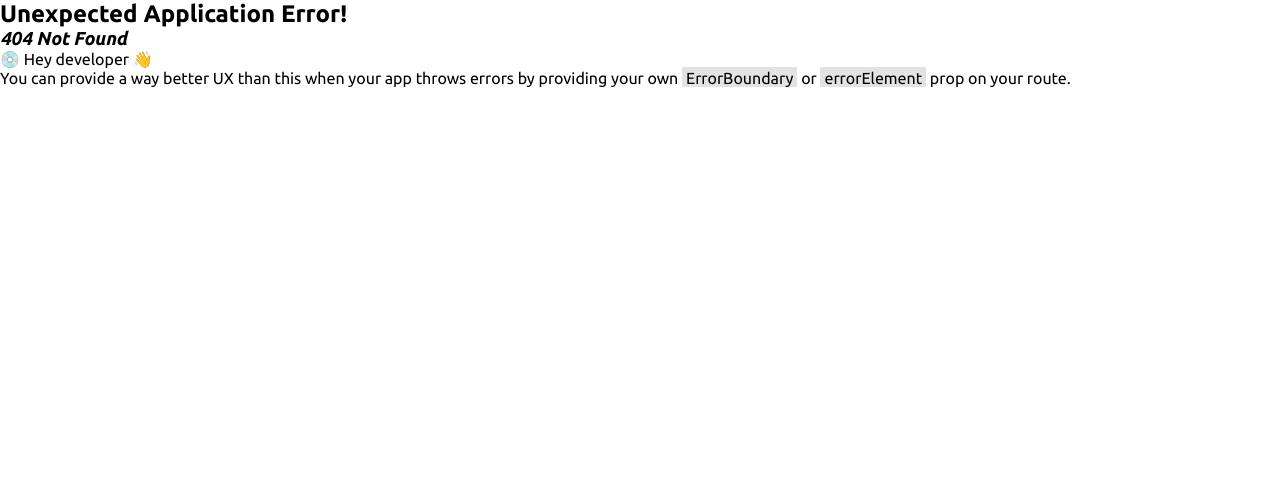
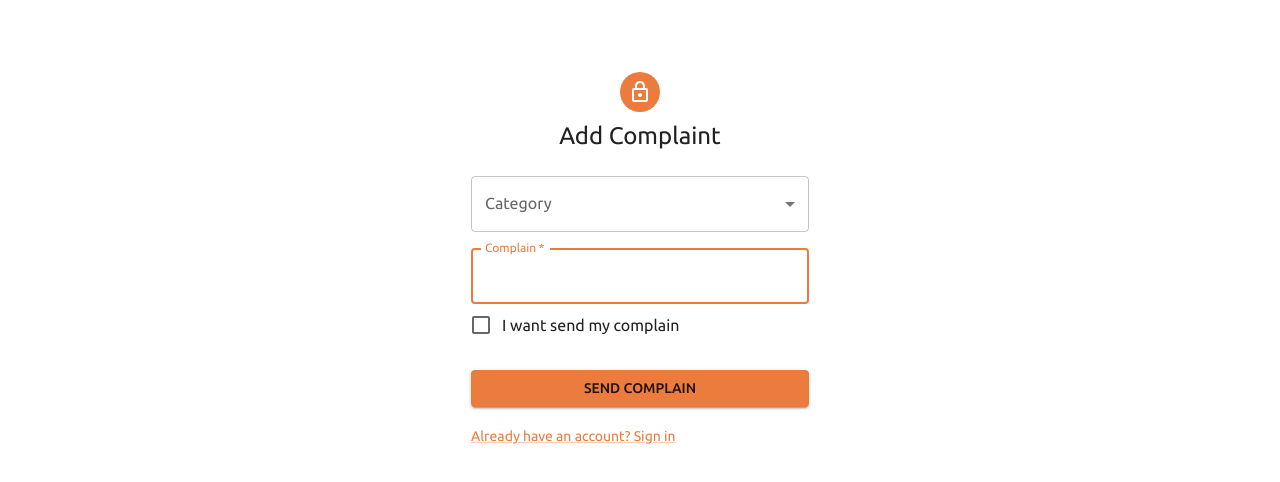
Before and after one commit to Vatsalmadhur/HostelHQ, a React (Vite) app: page /complaint in a window 1280 px wide. Before the commit this address had no page. Shown: the top 482 px of the page. Built offline with nearby package versions, Linux system fonts and the light colour scheme.

Commit message:
adding complaint

```diff
--- a/src/App.jsx
+++ b/src/App.jsx
@@ -7,6 +7,7 @@ import SignUp from './Pages/SignUp';
 import {Box} from '@mui/material';
 import Warden from './Pages/Warden';
 import AddBuilding from './Pages/AddBuilding';
+import Complaint from './Pages/Complaint';
 
 const router = createBrowserRouter([
   {
@@ -28,6 +29,10 @@ const router = createBrowserRouter([
   {
     path: '/addbuilding',
     element: <AddBuilding />,
+  },
+  {
+    path: '/complaint',
+    element: <Complaint />,
   }
 ])
 
--- /dev/null
+++ b/src/Pages/Complaint.jsx
@@ -0,0 +1,108 @@
+import * as React from 'react';
+import Avatar from '@mui/material/Avatar';
+import Button from '@mui/material/Button';
+import CssBaseline from '@mui/material/CssBaseline';
+import TextField from '@mui/material/TextField';
+import FormControlLabel from '@mui/material/FormControlLabel';
+import Checkbox from '@mui/material/Checkbox';
+import Link from '@mui/material/Link';
+import Grid from '@mui/material/Grid';
+import Box from '@mui/material/Box';
+import LockOutlinedIcon from '@mui/icons-material/LockOutlined';
+import Typography from '@mui/material/Typography';
+import Container from '@mui/material/Container';
+
+import { FormControl, InputLabel, MenuItem, Select } from "@mui/material";
+// import Link
+
+
+
+export default function SignUp() {
+  const handleSubmit = (event) => {
+    event.preventDefault();
+    const data = new FormData(event.currentTarget);
+    console.log({
+      email: data.get('email'),
+      password: data.get('password'),
+    });
+  };
+
+  return (
+
+      <Container component="main" maxWidth="xs">
+        <CssBaseline />
+        <Box
+          sx={{
+            marginTop: 8,
+            display: 'flex',
+            flexDirection: 'column',
+            alignItems: 'center',
+          }}
+        >
+          <Avatar sx={{ m: 1, bgcolor: 'primary.main' }}>
+            <LockOutlinedIcon />
+          </Avatar>
+          <Typography component="h1" variant="h5">
+            Add Complaint
+          </Typography>
+          <Box component="form" noValidate onSubmit={handleSubmit} sx={{ mt: 3 }}>
+            <Grid container spacing={2}>
+              <Grid item xs={12}>
+              <FormControl fullWidth>
+                <InputLabel id="demo-simple-select-label">Category</InputLabel>
+                <Select
+                  labelId="demo-simple-select-label"
+                  id="demo-simple-select"
+                  // value={signupAs}
+                  label={"Login as"}
+                // onChange={handleDropDown}
+                >
+                  <MenuItem value={0}>Food</MenuItem>
+                  <MenuItem value={1}>Cleanliness</MenuItem>
+                  <MenuItem value={2}>Discipline</MenuItem>
+                </Select>
+              </FormControl>
+              </Grid>
+              <Grid item xs={12}>
+                <TextField
+                aria-label="empty textarea"
+                  autoComplete="given-name"
+                  name="name"
+                  required
+                  fullWidth
+                  id="name"
+                  label="Complain"
+                  autoFocus
+                />
+              </Grid>
+
+              </Grid>
+
+              <Grid item xs={12}>
+                <FormControlLabel
+                  control={<Checkbox value="allowExtraEmails" color="primary" />}
+                  label="I want send my complain"
+                />
+              </Grid>
+
+            <Button
+              type="submit"
+              fullWidth
+              variant="contained"
+              sx={{ mt: 3, mb: 2 }}
+            >
+              Send Complain
+            </Button>
+            <Grid container justifyContent="flex-end">
+              <Grid item xs>
+                <Link href="login" variant="body2">
+                  Already have an account? Sign in
+                </Link>
+              </Grid>
+            </Grid>
+          </Box>
+        </Box>
+      </Container>
+
+  );
+}
```
Also changed, not shown: src/AddBuilding.jsx (deleted, +0 -7 lines), src/Pages/Student.jsx (added, +52 -0 lines).
